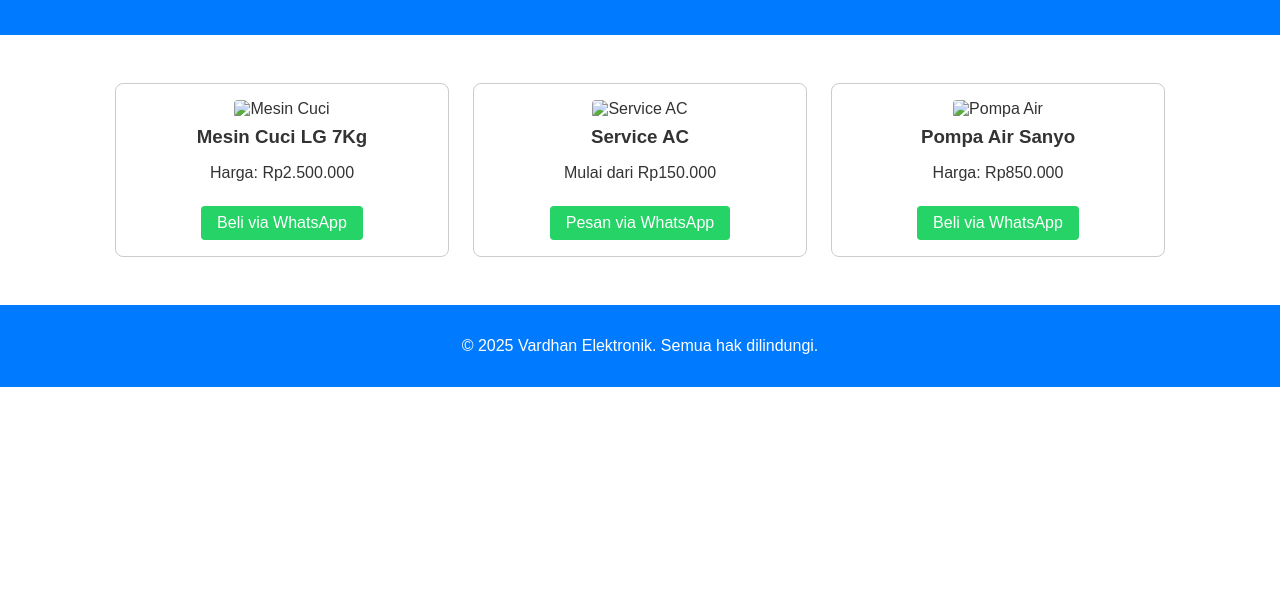
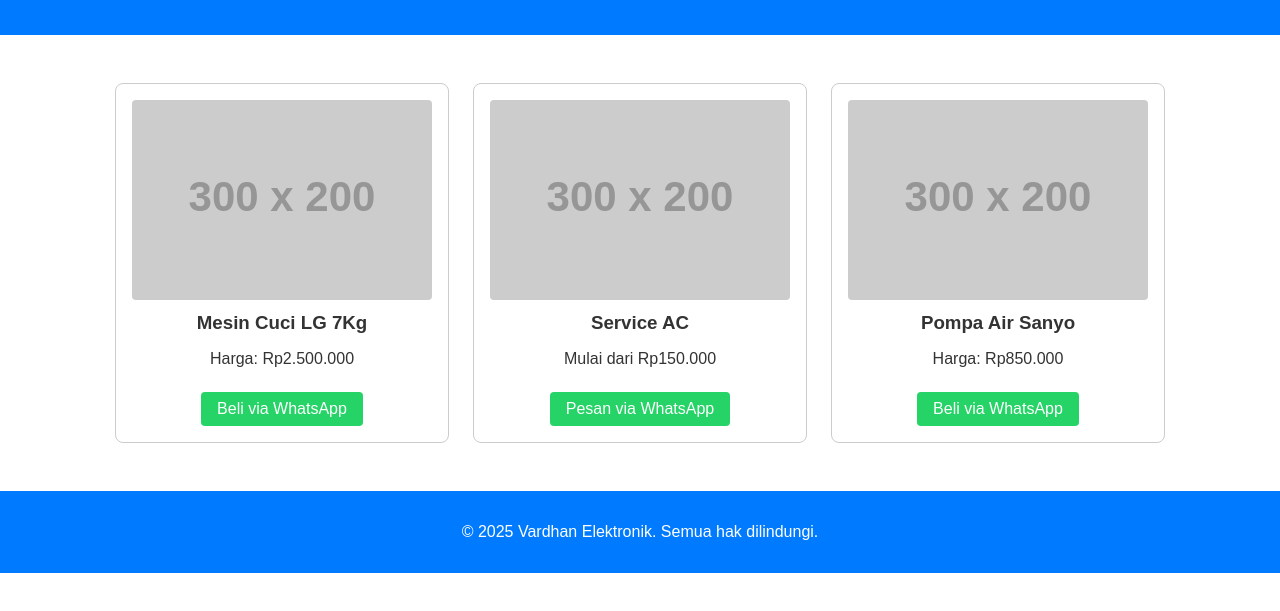
Before and after one commit to VardhanElektronik/Vardhan_Elektronik, a plain HTML site: page index.html in a window 1280 px wide. Shown: the part 77-688 px from the top of the page. Drawn offline with Linux system fonts and the light colour scheme; placeholder pictures from the web are drawn by us.

Commit message:
Add files via upload

```diff
--- a/index.html
+++ b/index.html
@@ -73,21 +73,21 @@
   <div class="container">
     <div class="produk">
       <div class="card">
-        <img src="img/mesin-cuci.jpg" alt="Mesin Cuci">
+        <img src="https://via.placeholder.com/300x200?text=Mesin+Cuci" alt="Mesin Cuci">
         <h3>Mesin Cuci LG 7Kg</h3>
         <p>Harga: Rp2.500.000</p>
         <a class="whatsapp" href="https://wa.me/6281239295321?text=Halo%2C+saya+ingin+pesan+Mesin+Cuci+LG+7Kg" target="_blank">Beli via WhatsApp</a>
       </div>
 
       <div class="card">
-        <img src="img/service-ac.jpg" alt="Service AC">
+        <img src="https://via.placeholder.com/300x200?text=Service+AC" alt="Service AC">
         <h3>Service AC</h3>
         <p>Mulai dari Rp150.000</p>
         <a class="whatsapp" href="https://wa.me/6281239295321?text=Halo%2C+saya+ingin+booking+service+AC" target="_blank">Pesan via WhatsApp</a>
       </div>
 
       <div class="card">
-        <img src="img/pompa-air.jpg" alt="Pompa Air">
+        <img src="https://via.placeholder.com/300x200?text=Pompa+Air" alt="Pompa Air">
         <h3>Pompa Air Sanyo</h3>
         <p>Harga: Rp850.000</p>
         <a class="whatsapp" href="https://wa.me/6281239295321?text=Halo%2C+saya+ingin+beli+Pompa+Air+Sanyo" target="_blank">Beli via WhatsApp</a>
```
